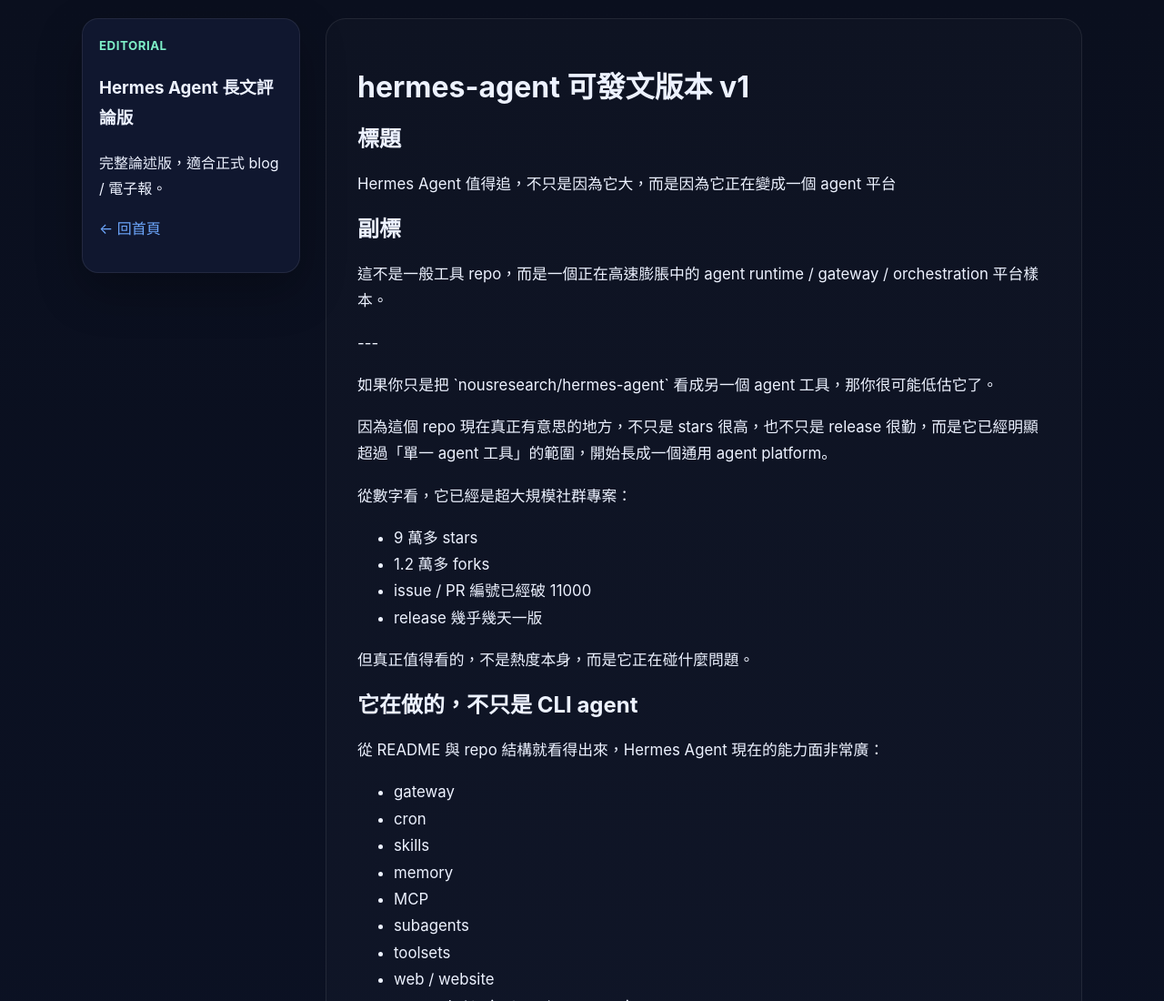
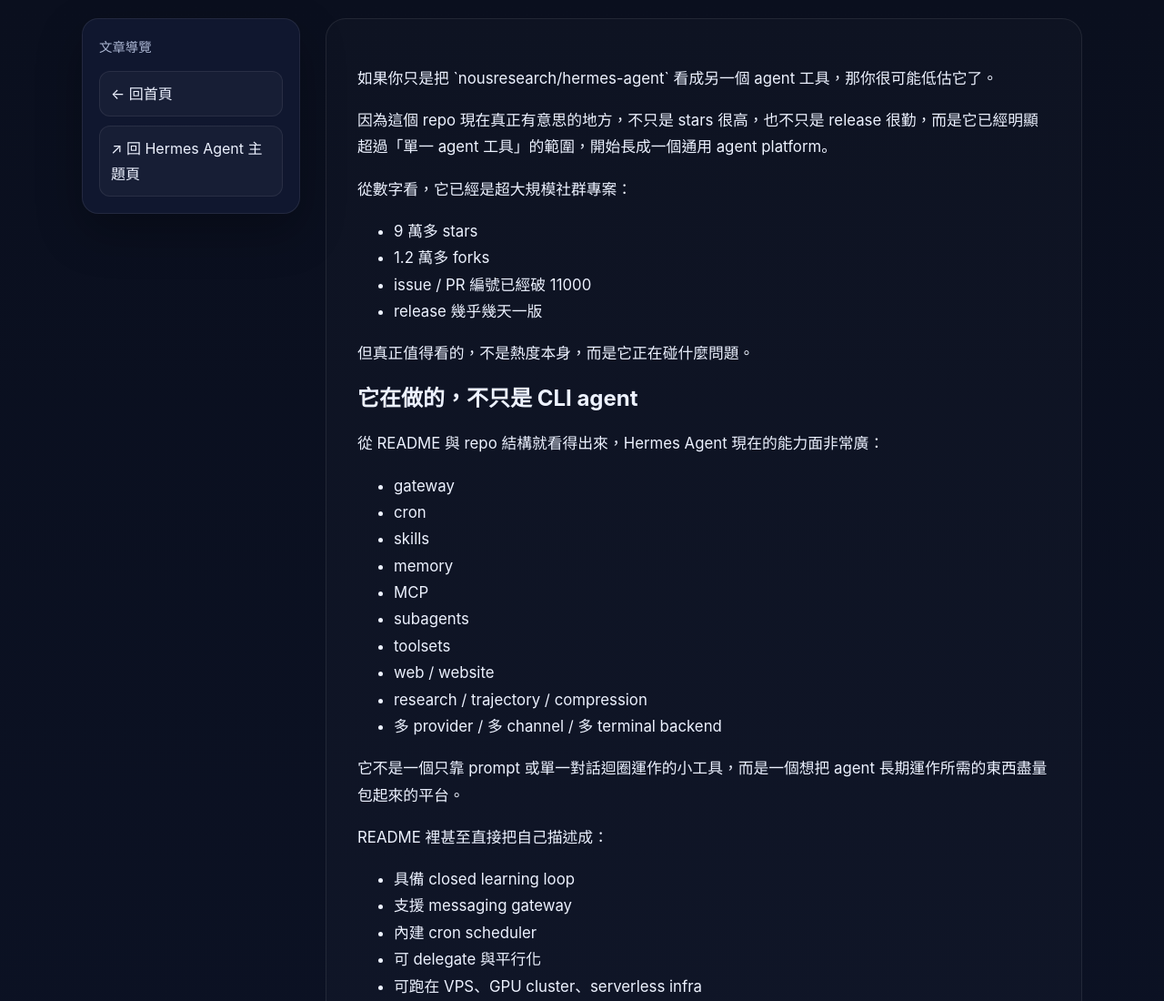
Before and after one commit to sj828mac/openclaw-commentary-lab, a plain HTML site: page posts/hermes-agent-editorial.html in a window 1280 px wide. Shown: the top 1100 px of the page at 91% size. Drawn offline with Linux system fonts and the light colour scheme.

Commit message:
feat: simplify article sidebar into floating nav example

```diff
--- a/posts/hermes-agent-editorial.html
+++ b/posts/hermes-agent-editorial.html
@@ -15,20 +15,13 @@
   <div class="container article">
     <div class="article-wrap">
       <aside class="sidebar">
-        <div class="panel">
-          <div class="kicker">Editorial</div>
-          <h3>Hermes Agent 長文評論版</h3>
-          <p>完整論述版，適合正式 blog / 電子報。</p>
-          <p><a href="../index.html">← 回首頁</a></p>
+        <div class="panel float-nav">
+          <p class="nav-title">文章導覽</p>
+          <a href="../index.html">← 回首頁</a>
+          <a href="../topics/hermes-agent.html">↗ 回 Hermes Agent 主題頁</a>
         </div>
       </aside>
       <main class="content">
-        <h1>hermes-agent 可發文版本 v1</h1>
-<h2>標題</h2>
-<p>Hermes Agent 值得追，不只是因為它大，而是因為它正在變成一個 agent 平台</p>
-<h2>副標</h2>
-<p>這不是一般工具 repo，而是一個正在高速膨脹中的 agent runtime / gateway / orchestration 平台樣本。</p>
-<p>---</p>
 <p>如果你只是把 `nousresearch/hermes-agent` 看成另一個 agent 工具，那你很可能低估它了。</p>
 <p>因為這個 repo 現在真正有意思的地方，不只是 stars 很高，也不只是 release 很勤，而是它已經明顯超過「單一 agent 工具」的範圍，開始長成一個通用 agent platform。</p>
 <p>從數字看，它已經是超大規模社群專案：</p>
--- a/styles.css
+++ b/styles.css
@@ -136,6 +136,33 @@
   box-shadow: var(--shadow);
 }
 
+.float-nav {
+  display: flex;
+  flex-direction: column;
+  gap: 10px;
+}
+
+.float-nav .nav-title {
+  margin: 0 0 4px;
+  font-size: 0.9rem;
+  color: var(--muted);
+}
+
+.float-nav a {
+  display: block;
+  padding: 10px 12px;
+  border-radius: 12px;
+  border: 1px solid var(--border);
+  background: rgba(255,255,255,0.03);
+  text-decoration: none;
+  color: var(--text);
+}
+
+.float-nav a:hover {
+  background: rgba(110,168,254,0.08);
+  text-decoration: none;
+}
+
 .content {
   background: rgba(255,255,255,0.02);
   border: 1px solid var(--border);
```
